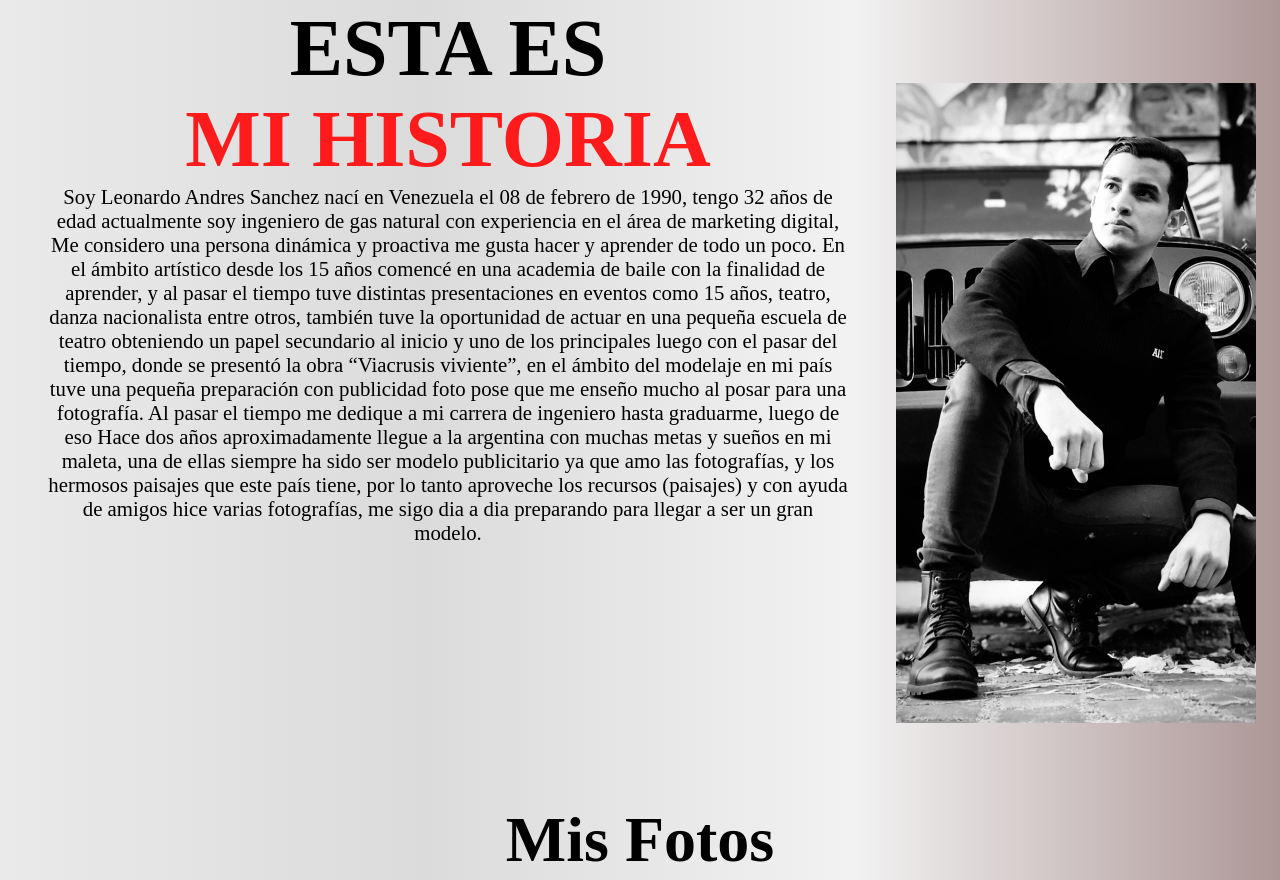
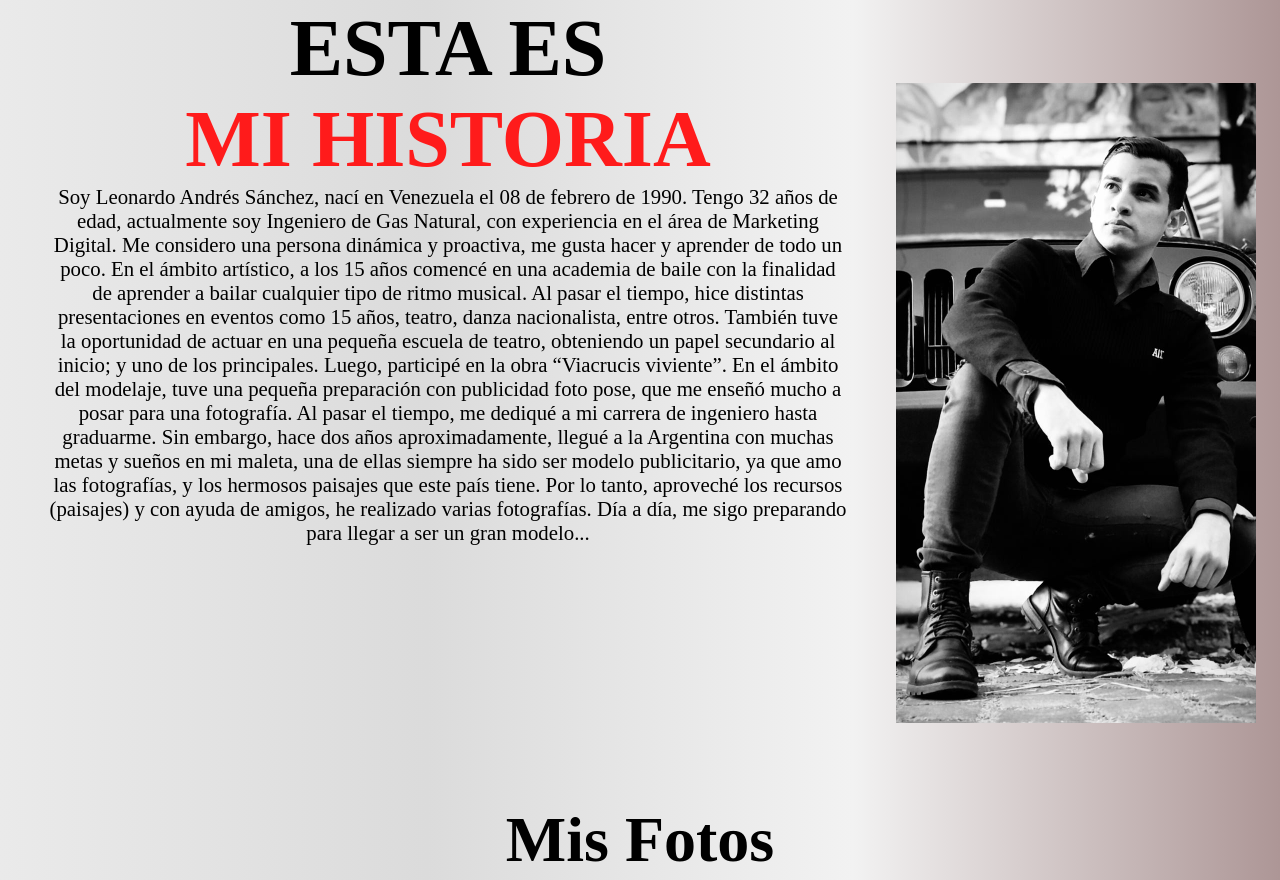
Before and after one commit to soyleoandres/Portfolio, a website: page index.html in a window 1280 px wide. Shown: the part 797-1677 px from the top of the page. Drawn offline with Linux system fonts and the light colour scheme; grey boxes are pictures that could not be loaded.

Commit message:
add images

```diff
--- a/index.html
+++ b/index.html
@@ -40,20 +40,7 @@
         <div class="myStory__columna1">
             <h2>ESTA ES <p>MI HISTORIA</p>
             </h2>
-            <p class="myStory__text">Soy Leonardo Andres Sanchez nací en Venezuela el 08 de febrero de 1990, tengo 32 años de
-                edad actualmente soy ingeniero de gas natural con experiencia en el área de marketing digital, Me
-                considero una persona dinámica y proactiva me gusta hacer y aprender de todo un poco. En el ámbito
-                artístico desde los 15 años comencé en una academia de baile con la finalidad de aprender, y al pasar el
-                tiempo tuve distintas presentaciones en eventos como 15 años, teatro, danza nacionalista entre otros,
-                también tuve la oportunidad de actuar en una pequeña escuela de teatro obteniendo un papel secundario al
-                inicio y uno de los principales luego con el pasar del tiempo, donde se presentó la obra “Viacrusis
-                viviente”, en el ámbito del modelaje en mi país tuve una pequeña preparación con publicidad foto pose
-                que me enseño mucho al posar para una fotografía. Al pasar el tiempo me dedique a mi carrera de
-                ingeniero hasta graduarme, luego de eso Hace dos años aproximadamente llegue a la argentina con muchas
-                metas y sueños en mi maleta, una de ellas siempre ha sido ser modelo publicitario ya que amo las
-                fotografías, y los hermosos paisajes que este país tiene, por lo tanto aproveche los recursos (paisajes)
-                y con ayuda de amigos hice varias fotografías, me sigo dia a dia preparando para llegar a ser un gran
-                modelo. </p>
+            <p class="myStory__text">Soy Leonardo Andrés Sánchez, nací en Venezuela el 08 de febrero de 1990. Tengo 32 años de edad, actualmente soy Ingeniero de Gas Natural, con experiencia en el área de Marketing Digital. Me considero una persona dinámica y proactiva, me gusta hacer y aprender de todo un poco. En el ámbito artístico, a los 15 años comencé en una academia de baile con la finalidad de aprender a bailar cualquier tipo de ritmo musical. Al pasar el tiempo, hice distintas presentaciones en eventos como 15 años, teatro, danza nacionalista, entre otros. También tuve la oportunidad de actuar en una pequeña escuela de teatro, obteniendo un papel secundario al inicio; y uno de los principales. Luego, participé en la obra “Viacrucis viviente”. En el ámbito del modelaje, tuve una pequeña preparación con publicidad foto pose, que me enseñó mucho a posar para una fotografía. Al pasar el tiempo, me dediqué a mi carrera de ingeniero hasta graduarme. Sin embargo, hace dos años aproximadamente, llegué a la Argentina con muchas metas y sueños en mi maleta, una de ellas siempre ha sido ser modelo publicitario, ya que amo las fotografías, y los hermosos paisajes que este país tiene. Por lo tanto, aproveché los recursos (paisajes) y con ayuda de amigos, he realizado varias fotografías. Día a día, me sigo preparando para llegar a ser un gran modelo...</p>
         </div>
         <div class="myStory__columna2">
             <img src="img/history.jpg" alt="">
@@ -64,12 +51,14 @@
         <h2>Mis Fotos</h2>
         <div class="misFotos__galeria">
             <div class="columna">
+                <img src="img/img (13).jpg" alt="">
                 <img src="img/img (6).jpg" alt="">
                 <img src="img/img (1).png" alt="">
                 <img src="img/img (10).png" alt="">
                 <img src="img/img (11).png" alt="">
             </div>
             <div class="columna">
+                <img src="img/img (12).jpg" alt="">
                 <img src="img/img (2).jpg" alt="">
                 <img src="img/img (9).png" alt="">
                 <img src="img/img (3).jpg" alt="">
```
Also changed, not shown: img/img (12).jpg (added), 2 other files.
